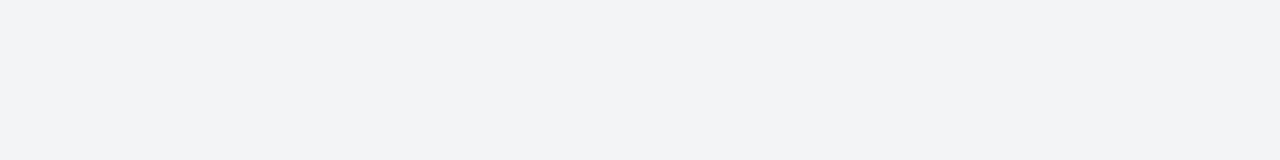
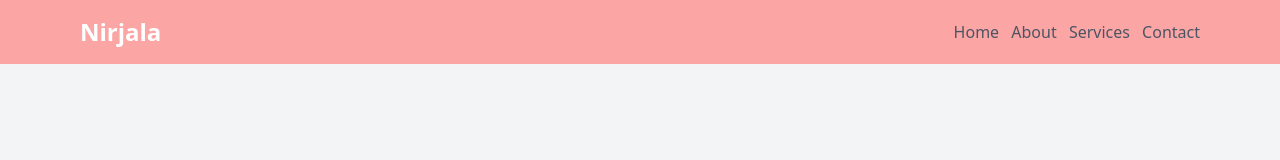
Before and after one commit to nirjalatripathi/portfoliosite, a plain HTML site: page index.html in a window 1280 px wide. Drawn offline with nearby package versions, Linux system fonts and the light colour scheme.

Commit message:
header and navbar

```diff
--- a/index.html
+++ b/index.html
@@ -10,3 +10,16 @@
 
 </body>
 </html>
+
+<!-- ===== Header / Navbar ===== -->
+<header class="bg-red-300 text-white">
+  <div class="max-w-6xl mx-auto flex justify-between items-center p-4">
+    <h1 class="text-2xl font-bold">Nirjala</h1>
+    <nav class="space-x-2">
+      <a href="#" class="text-gray-600 hover:text-black">Home</a>
+      <a href="#" class="text-gray-600 hover:text-black">About</a>
+      <a href="#" class="text-gray-600 hover:text-black">Services</a>
+      <a href="#" class="text-gray-600 hover:text-black">Contact</a>
+    </nav>
+  </div>
+</header>
```
